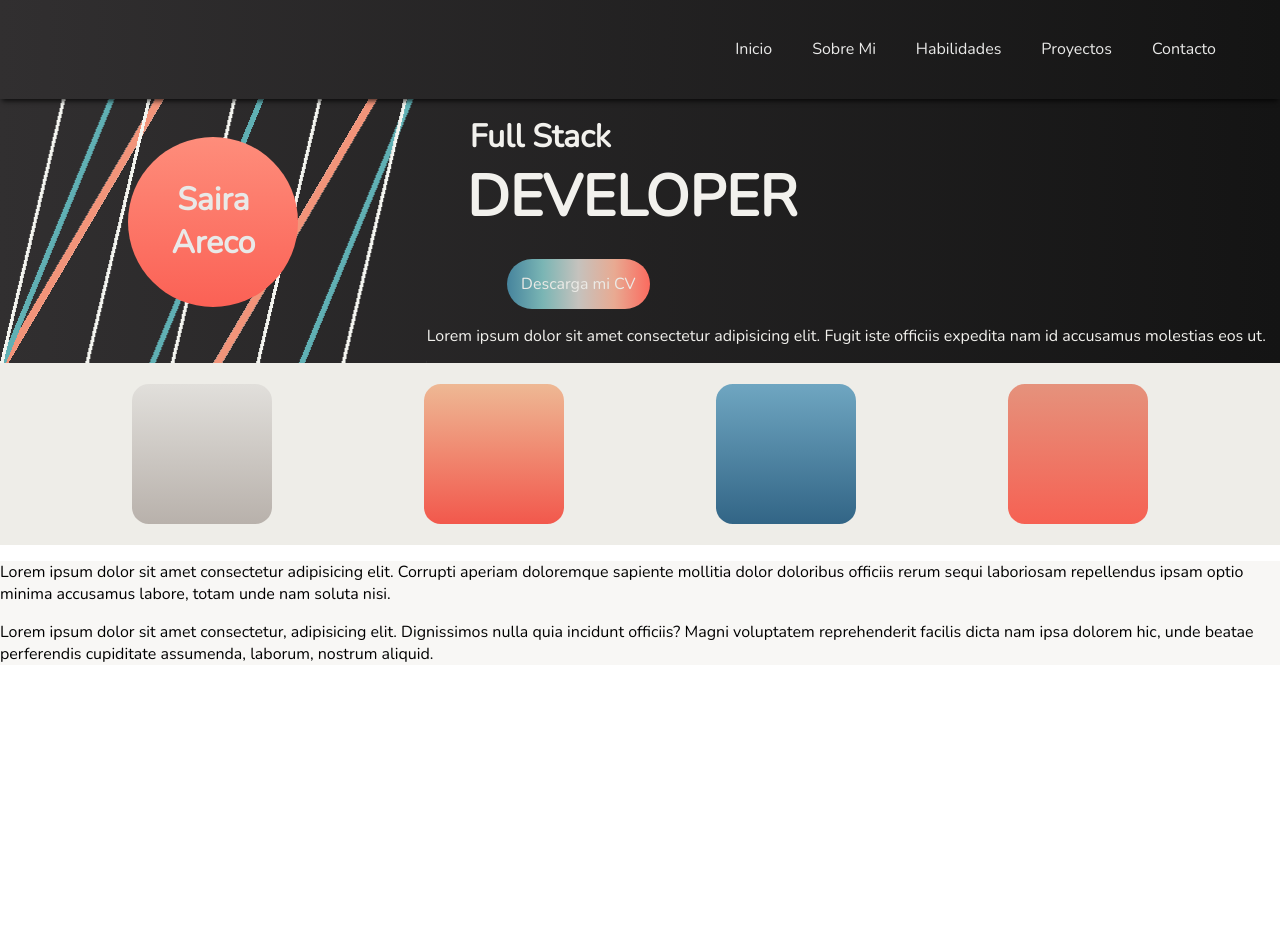
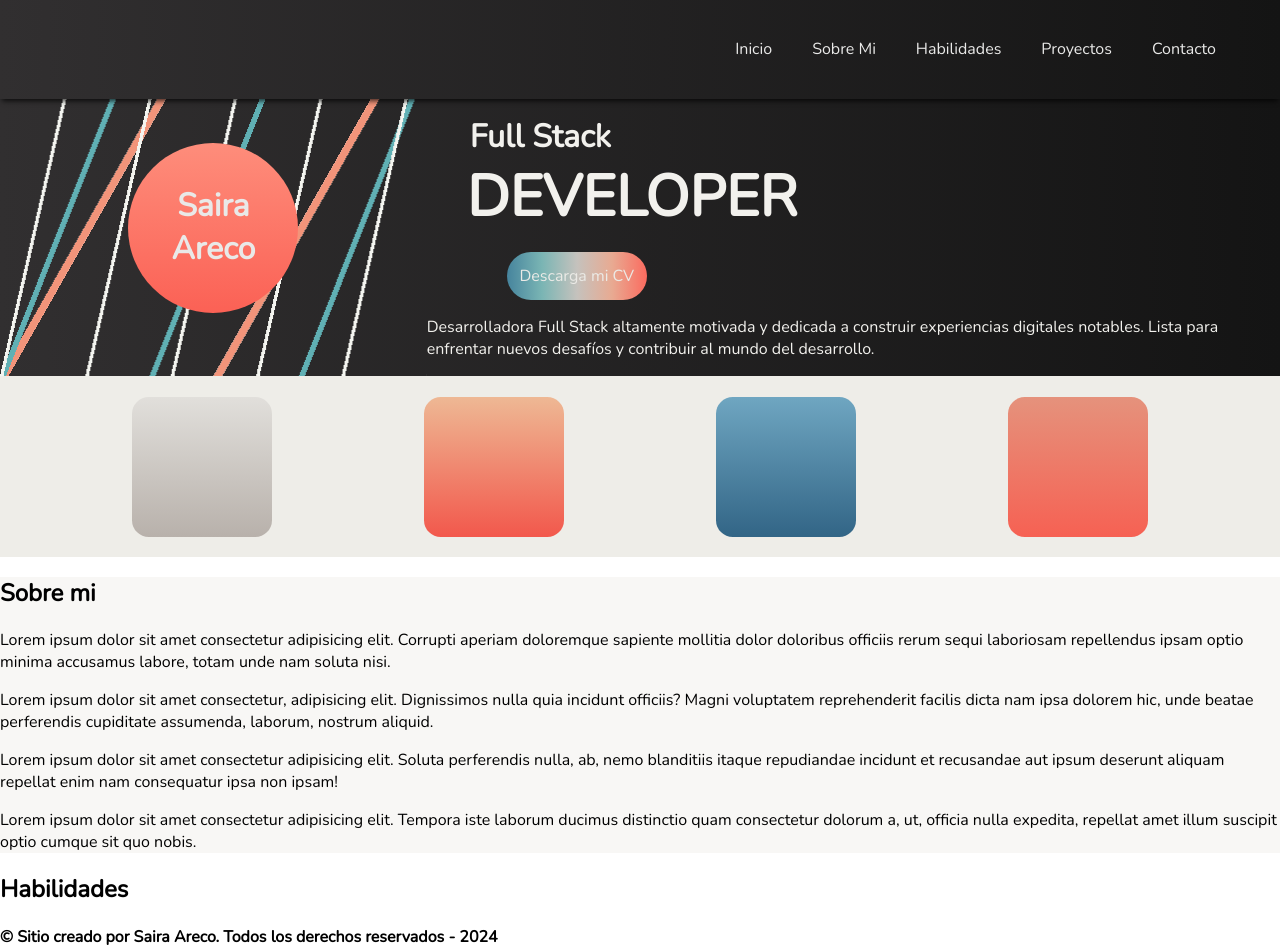
Before and after one commit to sairaareco/portfolio, a Next.js app in the folder client/: page / in a window 1280 px wide. Shown: the top 952 px of the page. Before the commit the page ends 800 px from the top, so only its background shows below. Built offline with nearby package versions, Linux system fonts and the light colour scheme.

Commit message:
se añadio un footer

```diff
--- a/client/app/components/About.tsx
+++ b/client/app/components/About.tsx
@@ -4,8 +4,11 @@ const About = () => {
 
     return(
         <main className={styles.containerAbout}>
+            <h2> Sobre mi </h2>
             <p>Lorem ipsum dolor sit amet consectetur adipisicing elit. Corrupti aperiam doloremque sapiente mollitia dolor doloribus officiis rerum sequi laboriosam repellendus ipsam optio minima accusamus labore, totam unde nam soluta nisi.</p>
             <p>Lorem ipsum dolor sit amet consectetur, adipisicing elit. Dignissimos nulla quia incidunt officiis? Magni voluptatem reprehenderit facilis dicta nam ipsa dolorem hic, unde beatae perferendis cupiditate assumenda, laborum, nostrum aliquid.</p>
+            <p>Lorem ipsum dolor sit amet consectetur adipisicing elit. Soluta perferendis nulla, ab, nemo blanditiis itaque repudiandae incidunt et recusandae aut ipsum deserunt aliquam repellat enim nam consequatur ipsa non ipsam!</p>
+            <p> Lorem ipsum dolor sit amet consectetur adipisicing elit. Tempora iste laborum ducimus distinctio quam consectetur dolorum a, ut, officia nulla expedita, repellat amet illum suscipit optio cumque sit quo nobis.</p>
         </main>
     )
 };
--- /dev/null
+++ b/client/app/components/Footer.tsx
@@ -0,0 +1,11 @@
+
+const Footer = () => {
+
+    return(
+        <main>
+            <h4> © Sitio creado por Saira Areco. Todos los derechos reservados - 2024 </h4>
+        </main>
+    )
+};
+
+export default Footer;
--- a/client/app/components/Init.tsx
+++ b/client/app/components/Init.tsx
@@ -15,7 +15,7 @@ const Init = () => {
                     <h3 className={styles.fullStack}> Full Stack </h3>
                     <h1 className={styles.developer}> Developer </h1>
                     <button className={styles.buttonDownloadCv}> Descarga mi CV </button>
-                    <p className={styles.description}> Lorem ipsum dolor sit amet consectetur adipisicing elit. Fugit iste officiis expedita nam id accusamus molestias eos ut.</p>
+                    <p className={styles.description}> Desarrolladora Full Stack altamente motivada y dedicada a construir experiencias digitales notables. Lista para enfrentar nuevos desafíos y contribuir al mundo del desarrollo. </p>
                 </div>
             </div>
             <div className={styles.boxes}>
--- a/client/app/components/Skills.tsx
+++ b/client/app/components/Skills.tsx
@@ -1,4 +1,12 @@
 
-const Skills = () => {};
+const Skills = () => {
+
+
+    return(
+        <main>
+            <h2> Habilidades </h2>
+        </main>
+    )
+};
 
 export default Skills;
--- a/client/app/page.tsx
+++ b/client/app/page.tsx
@@ -2,6 +2,8 @@ import styles from './page.module.css'
 import Navbar from './components/Navbar'
 import Init from './components/Init'
 import About from './components/About'
+import Skills from './components/Skills'
+import Footer from './components/Footer'
 
 
 export default function Home() {
@@ -10,6 +12,8 @@ export default function Home() {
       <Navbar />
       <Init />
       <About />
+      <Skills />
+      <Footer />
 
     </main>
   )
--- a/client/app/styles/Init.module.css
+++ b/client/app/styles/Init.module.css
@@ -67,7 +67,7 @@ backgraound attachhemtne: para dejar fixed un fondo de pantalla
 }
 
 .developer {
-    margin: 0rem 0rem 1.4rem 2.5rem;
+    margin: 0rem 0rem 1rem 2.5rem;
     color: #F2F1ED;
     font-size: 3.6rem;
     text-transform: uppercase;
@@ -79,7 +79,7 @@ backgraound attachhemtne: para dejar fixed un fondo de pantalla
     color: #EBEAE6;
     border: none;
     border-radius: 55px;
-    padding: 0.9rem;
+    padding: 0.8rem;
     background: linear-gradient(to right, #46849D, #7AB5B4, #C5C2BD, #E8AA92, #FB6B5F);
     transition: background 0.3s;
 }
```
